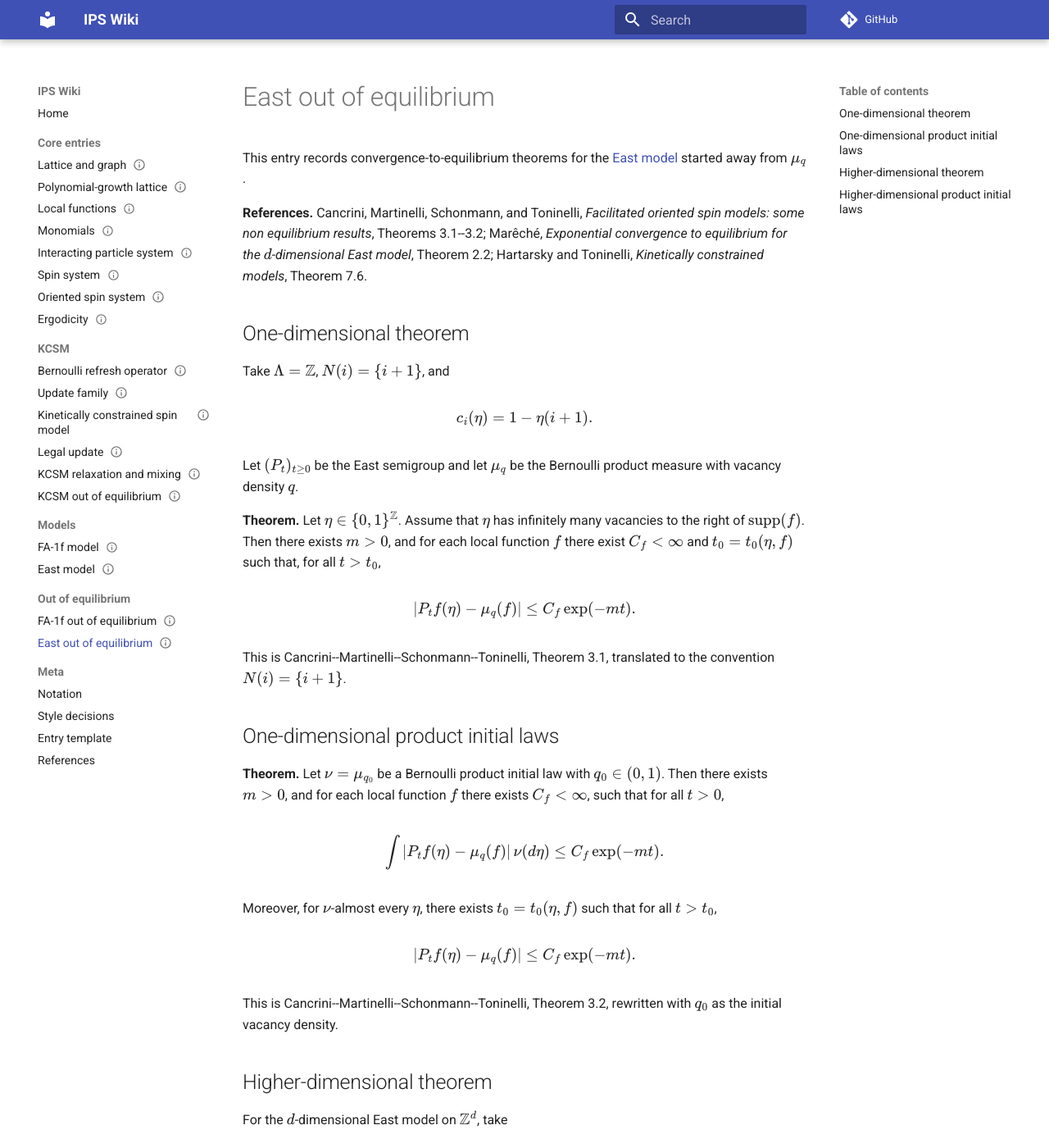
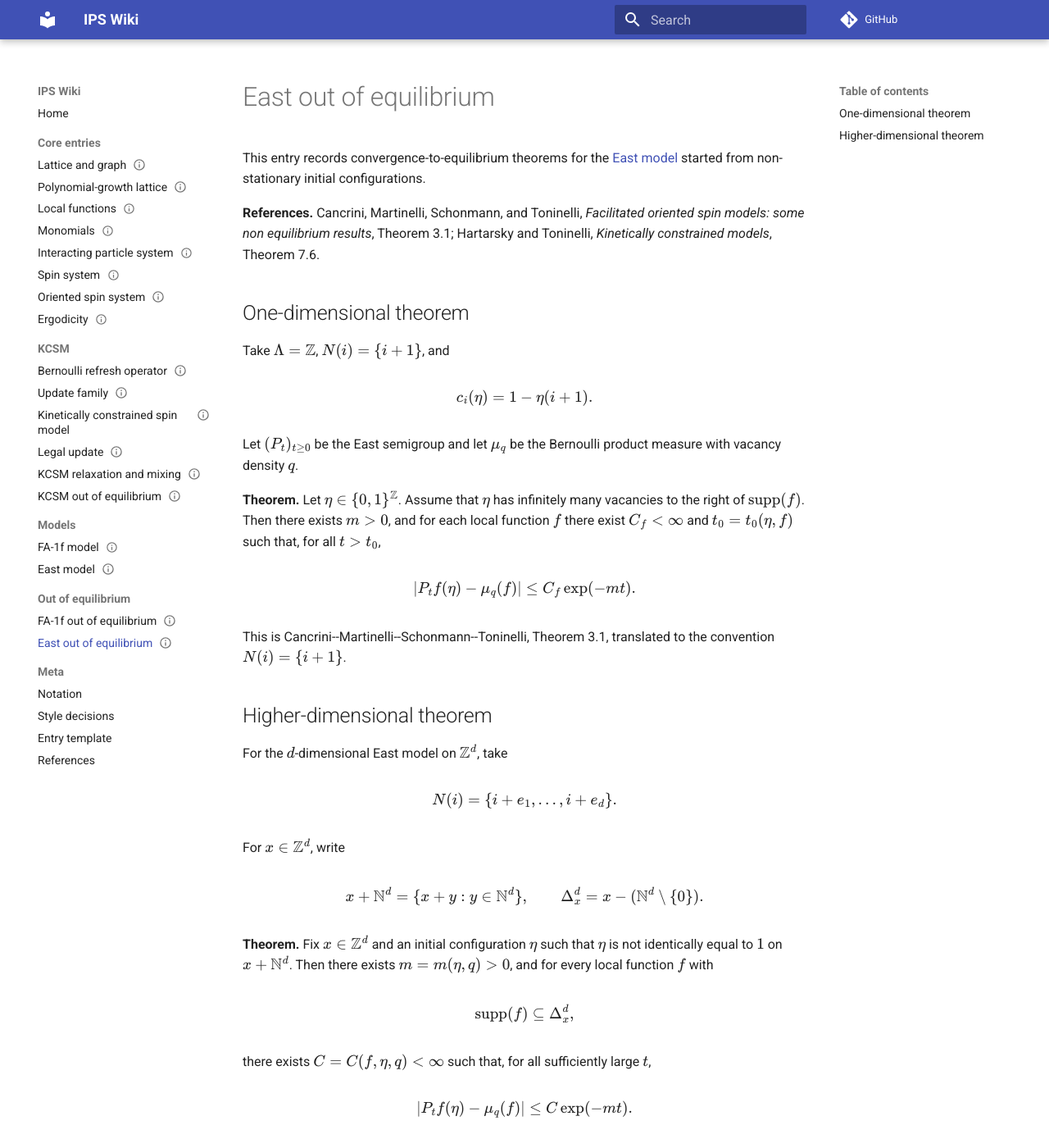
Before and after one commit to maciejgluchowski86-beep/ips-wiki, an MkDocs documentation site: the page built from docs/entries/east-out-of-equilibrium.md, in a window 1280 px wide and 1400 px high. Shown: the whole window at 82% size. Built offline with MkDocs 1.6.1 and Material for MkDocs 9.7.7, drawn with Linux system fonts in a browser that asks for light colours; comment, search, counter and statistics services are not loaded; some of the changed text lies outside the part shown.

Commit message:
Remove redundant East product-law sections

```diff
--- a/docs/entries/east-out-of-equilibrium.md
+++ b/docs/entries/east-out-of-equilibrium.md
@@ -9,9 +9,9 @@ tags:
 
 # East out of equilibrium
 
-This entry records convergence-to-equilibrium theorems for the [East model](east-model.md) started away from \(\mu_q\).
+This entry records convergence-to-equilibrium theorems for the [East model](east-model.md) started from non-stationary initial configurations.
 
-**References.** Cancrini, Martinelli, Schonmann, and Toninelli, *Facilitated oriented spin models: some non equilibrium results*, Theorems 3.1--3.2; Marêché, *Exponential convergence to equilibrium for the \(d\)-dimensional East model*, Theorem 2.2; Hartarsky and Toninelli, *Kinetically constrained models*, Theorem 7.6.
+**References.** Cancrini, Martinelli, Schonmann, and Toninelli, *Facilitated oriented spin models: some non equilibrium results*, Theorem 3.1; Hartarsky and Toninelli, *Kinetically constrained models*, Theorem 7.6.
 
 ## One-dimensional theorem
 
@@ -32,26 +32,6 @@ C_f\exp(-mt).
 $$
 
 This is Cancrini--Martinelli--Schonmann--Toninelli, Theorem 3.1, translated to the convention \(N(i)=\{i+1\}\).
-
-## One-dimensional product initial laws
-
-**Theorem.** Let \(\nu=\mu_{q_0}\) be a Bernoulli product initial law with \(q_0\in(0,1)\). Then there exists \(m>0\), and for each local function \(f\) there exists \(C_f<\infty\), such that for all \(t>0\),
-
-$$
-\int\left|P_t f(\eta)-\mu_q(f)\right|\,\nu(d\eta)
-\le
-C_f\exp(-mt).
-$$
-
-Moreover, for \(\nu\)-almost every \(\eta\), there exists \(t_0=t_0(\eta,f)\) such that for all \(t>t_0\),
-
-$$
-\left|P_t f(\eta)-\mu_q(f)\right|
-\le
-C_f\exp(-mt).
-$$
-
-This is Cancrini--Martinelli--Schonmann--Toninelli, Theorem 3.2, rewritten with \(q_0\) as the initial vacancy density.
 
 ## Higher-dimensional theorem
 
@@ -84,37 +64,3 @@ C\exp(-mt).
 $$
 
 This is Hartarsky--Toninelli, *Kinetically constrained models*, Theorem 7.6, recording the result proved in dimension one by Cancrini--Martinelli--Schonmann--Toninelli and in all dimensions by Marêché.
-
-## Higher-dimensional product initial laws
-
-For \(r\ge0\), set
-
-$$
-Q_+(r)=\{0,\ldots,\lfloor r\rfloor\}^d,
-\qquad
-Q_-(r)=-Q_+(r)\setminus\{0\}.
-$$
-
-Assume that \(\nu\) satisfies condition \((C_+)\): there are constants \(a,A>0\) such that, for every \(\ell\ge0\),
-
-$$
-\nu\left(\eta(y)=1\text{ for every }y\in Q_+(\ell)\right)
-\le
-A\exp(-a\ell).
-$$
-
-**Theorem.** If \(\nu\) satisfies \((C_+)\), then there exist constants \(\chi=\chi(q)>0\), \(c_1=c_1(q,\nu)>0\), and \(C_1=C_1(q,\nu)<\infty\) such that, for all \(t\ge0\) and all local functions \(f\) with
-
-$$
-\supp(f)\subseteq Q_-(\chi t^{1/d}),
-$$
-
-one has
-
-$$
-\int\left|P_t f(\eta)-\mu_q(f)\right|\,\nu(d\eta)
-\le
-C_1\|f\|_\infty\exp(-c_1t).
-$$
-
-This is Marêché, Theorem 2.2. Bernoulli product laws \(\mu_{q_0}\) with \(q_0>0\) satisfy \((C_+)\).
```
